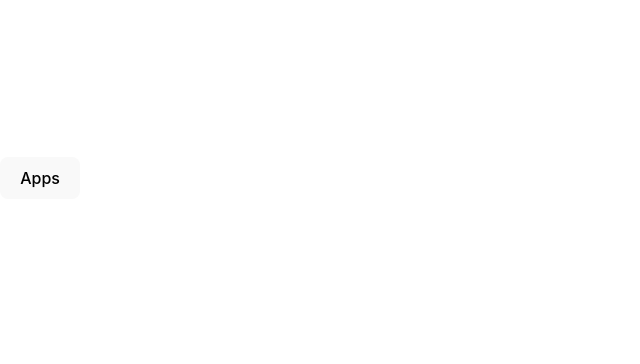
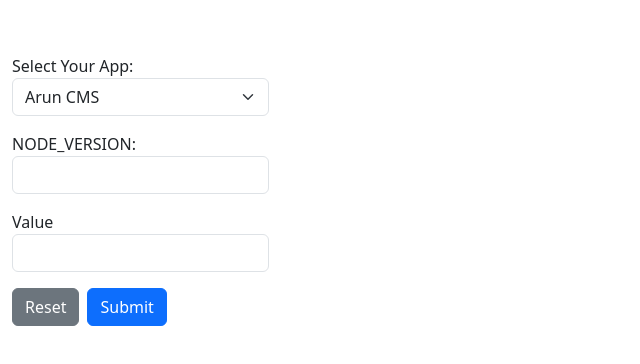
Before and after one commit to arunmannai/render-manager, a React (Vite) app: page / in a window 1280 px wide. Shown: the part 222-586 px from the top of the page, without its empty margins (0-640 px from the left). Built offline with nearby package versions, Linux system fonts and the light colour scheme.

Commit message:
reset and submit button added

```diff
--- a/src/App.jsx
+++ b/src/App.jsx
@@ -1,14 +1,72 @@
-import Dropdown from 'react-bootstrap/Dropdown';
-import DropdownButton from 'react-bootstrap/DropdownButton';
+import React, { useState } from 'react';
+import 'bootstrap/dist/css/bootstrap.min.css'; // Import Bootstrap CSS
 
-function DropdownItemTagsExample() {
+const AppManager = () => {
+  const [selectedOption, setSelectedOption] = useState('');
+  const [input1, setInput1] = useState('');
+  const [input2, setInput2] = useState('');
+  const [apiResponse, setApiResponse] = useState('');
+
+  const handleDropdownChange = (event) => {
+    setSelectedOption(event.target.value);
+  };
+
+  const handleInput1Change = (event) => {
+    setInput1(event.target.value);
+  };
+
+  const handleInput2Change = (event) => {
+    setInput2(event.target.value);
+  };
+
+  const handleReset = () => {
+    setSelectedOption('');
+    setInput1('');
+    setInput2('');
+    setApiResponse('');
+  };
+
+  const handleSubmit = async () => {
+    try {
+      // Make API call using selectedOption, input1, and input2
+      const response = await fetch('your_api_endpoint', {
+        method: 'POST',
+        headers: {
+          'Content-Type': 'application/json',
+        },
+        body: JSON.stringify({ selectedOption, input1, input2 }),
+      });
+
+      // Assuming the API returns JSON data
+      const data = await response.json();
+      setApiResponse(data.message); // Set the API response in state
+    } catch (error) {
+      console.error('Error:', error);
+      setApiResponse('Error occurred while fetching data');
+    }
+  };
+
   return (
-    <DropdownButton id="dropdown-item-button" title="Apps">
-      <Dropdown.ItemText>arun cms</Dropdown.ItemText>
-      <Dropdown.Item as="button">Env var name</Dropdown.Item>
-      <Dropdown.Item as="button">value</Dropdown.Item>
-    </DropdownButton>
+    <div className="container mt-4">
+      <label htmlFor="dropdown">Select Your App:</label>
+      <select className="form-select" id="dropdown" onChange={handleDropdownChange} value={selectedOption}>
+        <option value="option1">Arun CMS</option>
+        <option value="option2">Arun ISP</option>
+        {/* Add more options as needed */}
+      </select>
 
+      <label htmlFor="input1" className="mt-3">NODE_VERSION:</label>
+      <input type="text" className="form-control" id="input1" value={input1} onChange={handleInput1Change} />
+
+      <label htmlFor="input2" className="mt-3">Value</label>
+      <input type="text" className="form-control" id="input2" value={input2} onChange={handleInput2Change} />
+
+      <button className="btn btn-secondary mt-3 me-2" onClick={handleReset}>Reset</button>
+      <button className="btn btn-primary mt-3" onClick={handleSubmit}>Submit</button>
+
+      {apiResponse && <p className="mt-3">API Response: {apiResponse}</p>}
+    </div>
   );
- }
-export default DropdownItemTagsExample;
+};
+
+export default AppManager;
```
